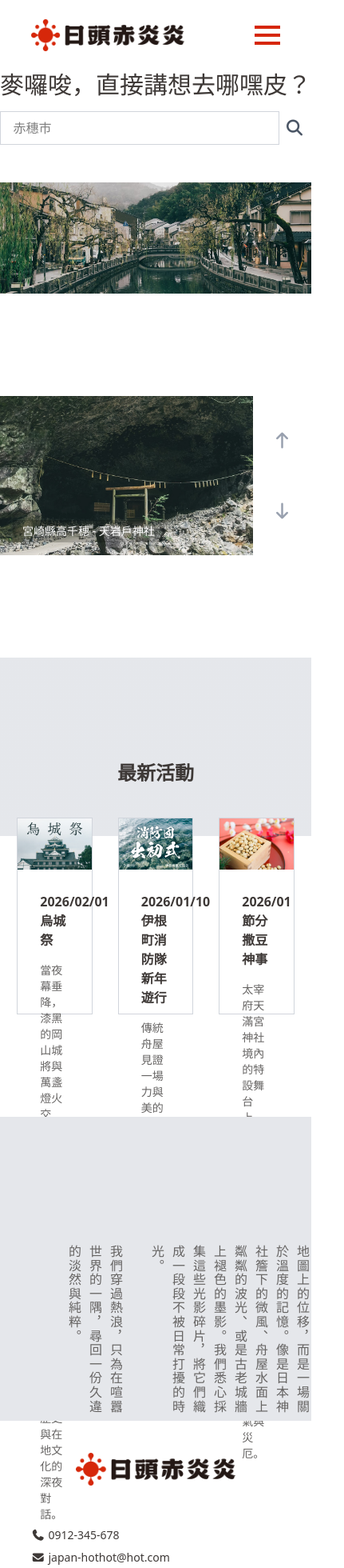
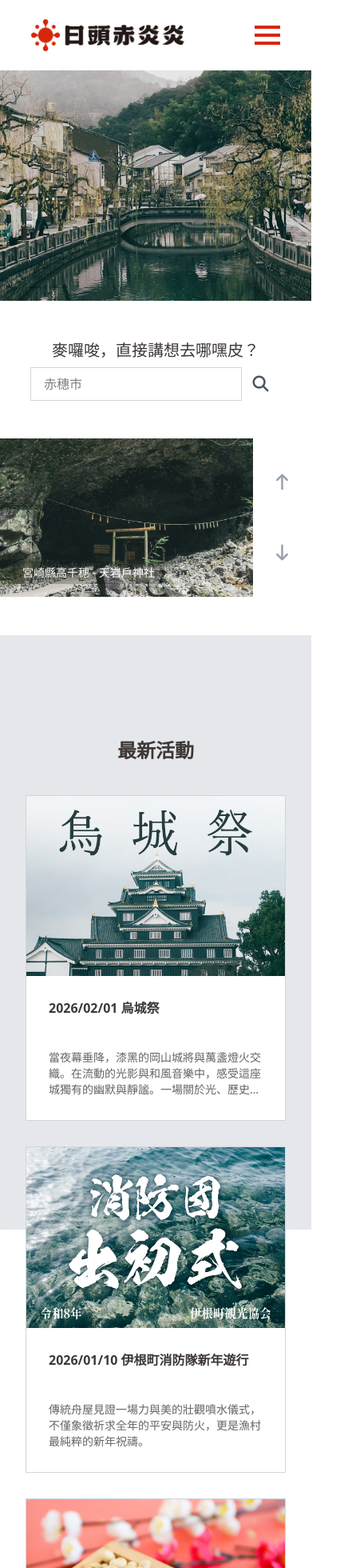
Before and after one commit to TT3x3/japan-hot-hot, a Vue app: page / in a window 390 px wide. Shown: the top 1960 px of the page at 80% size, 431 px wide, since content can reach past the window. Built offline with nearby package versions, Linux system fonts and the light colour scheme; what v-calendar would draw is missing.

Commit message:
Update RWD for header, footer, top button, login, signup, and home page

```diff
--- a/src/components/AppHeader.vue
+++ b/src/components/AppHeader.vue
@@ -14,13 +14,15 @@
         <div class="h-1 w-full bg-hot-red"></div>
         <div class="h-1 w-full bg-hot-red"></div>
       </div>
-      <div v-if="isOpen"
-        class="md:hidden fixed top-22 left-0 z-20 w-full h-full bg-black/60 transition-opacity duration-300">
+
+      <!-- 遮罩 -->
+      <div v-if="isOpen" @click="isOpen=false"
+        class="md:hidden fixed top-22 left-0 z-20 w-full h-full bg-black/60">
       </div>
 
-      <div class="md:hidden fixed top-22 right-0 z-50 w-full h-full transform transition-transform duration-200"
-        :class="isOpen ? 'translate-y-0' : '-translate-y-full pointer-events-none'">
-        <ul class="absolute flex flex-col items-center gap-4 w-full py-16 bg-gray-400 text-white">
+      <div @click.stop class="md:hidden fixed top-22 right-0 z-50 w-full h-full transform transition-transform duration-200 pointer-events-none"
+        :class="isOpen ? 'translate-y-0' : '-translate-y-full'">
+        <ul class="pointer-events-auto absolute flex flex-col items-center gap-4 w-full py-16 bg-gray-400 text-white">
           <img src="../assets/images/logo-pic.png" alt="" class="w-10">
           <router-link to="/tickets" class="hover:text-gray-400 py-2 w-full text-center">機票</router-link>
           <router-link to="/tours" class="hover:text-gray-400 py-2 w-full text-center">行程</router-link>
--- a/src/components/BackToTop.vue
+++ b/src/components/BackToTop.vue
@@ -1,7 +1,7 @@
 <template>
     <!-- top -->
     <div v-show="showTopBtn" @click="backToTop()"
-        class="fixed bottom-8 right-14 md:bg-white/30 bg-white/70 w-12 h-12 flex flex-col justify-center items-center hover:bg-white/60 cursor-pointer">
+        class="fixed bottom-[10%] right-14 md:bg-white/30 bg-white/70 w-12 h-12 flex flex-col justify-center items-center hover:bg-white/60 cursor-pointer">
         <i class="fa-solid fa-angle-up fa-xl text-gray-600"></i>
     </div>
 </template>
--- a/src/components/HomeActivity.vue
+++ b/src/components/HomeActivity.vue
@@ -3,13 +3,13 @@
         <div class="flex flex-col gap-10 pt-32">
             <h2 class="font-bold text-center text-2xl text-base-heavy">最新活動</h2>
             <!-- 卡片區 -->
-            <div class="flex flex-row justify-center items-center gap-8 w-full">
+            <div class="flex md:flex-row flex-col justify-center items-center gap-8 w-full md:px-0 px-8">
                 <!-- 卡片 -->
-                <div v-for="(activity, index) in activities" :key="index" class="w-[20%] border-solid border-1 border-gray-300">
+                <div v-for="(activity, index) in activities" :key="index" class="md:w-[20%] border-solid border-1 border-gray-300">
                     <img class="w-full" :src="activity.img" alt="activities-banner">
-                    <div class="flex flex-col gap-4 h-[180px] bg-white p-7">
-                        <h4 class="font-bold text-base-heavy">{{ activity.title }}</h4>
-                        <p class="text-sm text-base-light">
+                    <div class="flex flex-col gap-4 h-[180px] justify-between bg-white p-7">
+                        <h4 class="font-bold text-base-heavy line-clamp-2 ">{{ activity.title }}</h4>
+                        <p class="text-sm text-base-light line-clamp-3">
                             {{ activity.description }}
                         </p>
                     </div>
--- a/src/pages/AppHome.vue
+++ b/src/pages/AppHome.vue
@@ -1,19 +1,20 @@
 <template>
-  <div class="flex flex-col gap-32">
-    <div class="flex flex-col gap-12">
+  <div class="flex flex-col md:gap-32 gap-12">
+    <div class="flex md:flex-col flex-col-reverse gap-12">
       <!-- 搜尋框 -->
-      <div class="flex justify-center items-center">
-        <div class="flex flex-col gap-4 justify-center items-center">
-          <h3 class="text-3xl text-base-heavy">麥囉唆，直接講想去哪嘿皮？</h3>
-          <div class="flex justify-center items-center">
-            <input type="text" placeholder="赤穗市" class="outline-solid outline-1 outline-gray-300 py-2 px-4 w-[348px]" />
-            <button class="cursor-pointer px-2">
+      <div class="flex justify-center items-center max-w-[80%] w-full mx-auto">
+        <div class="flex flex-col gap-2 justify-center items-center w-full">
+          <h3 class="md:text-3xl text-xl text-base-heavy">麥囉唆，直接講想去哪嘿皮？</h3>
+          <div class="flex justify-center items-center w-full">
+            <input type="text" placeholder="赤穗市"
+              class="outline-solid outline-1 outline-gray-300 py-2 px-4 md:w-[348px] w-full" />
+            <button class="cursor-pointer px-3">
               <i class="fa-solid fa-magnifying-glass fa-lg text-gray-600"></i>
             </button>
           </div>
         </div>
       </div>
-      <img src="../assets/images/home-banner.jpg" class="w-full relative" alt="home-banner">
+      <img src="../assets/images/home-banner.jpg" class="w-full h-72 relative object-cover" alt="home-banner">
     </div>
 
 
@@ -23,18 +24,18 @@
     <HomeActivity />
 
     <!-- 關於我 -->
-    <div class="bg-gray-200 overflow-x-hidden">
-      <div class="flex w-full justify-between items-center gap-20">
-        <div class="flex flex-row justify-end gap-20">
-          <img src="../assets/images/about-img-2.jpg" alt="about-img-2" class="max-w-[34%] h-auto">
-          <div class="flex flex-col gap-8 h-[45%] [writing-mode:vertical-rl] pt-40">
+    <div class="bg-gray-200 overflow-x-hidden md:py-0 py-12">
+      <div class="flex w-full justify-center items-center gap-8">
+        <div class="flex flex-col md:items-end items-center">
+          <img src="../assets/images/about-img-2.jpg" alt="about-img-2" class="md:h-72 h-96 object-cover md:pr-16">
+          <div class="flex flex-col md:gap-8 gap-4 h-[45%] md:[writing-mode:vertical-rl] md:px-12 md:py-0 p-8">
             <h2 class="font-bold text-xl text-base-heavy">日頭赤炎炎</h2>
-            <p class="leading-6.5 tracking-widest text-base-light">
+            <p class="md:leading-6.5 tracking-widest md:text-base text-sm text-base-light">
               這句話是我們對這片土地及內心最直白的問候—「日頭赤炎炎」。<br /><br />在南國的烈日下，影子被濃縮成腳下的一抹深邃，而我們選擇在心最炙熱的時刻啟程。我們深信，旅行不只是地圖上的位移，而是一場關於溫度的記憶。像是日本神社簷下的微風、舟屋水面上粼粼的波光、或是古老城牆上褪色的墨影。我們悉心採集這些光影碎片，將它們織成一段段不被日常打擾的時光。<br /><br />我們穿過熱浪，只為在喧囂世界的一隅，尋回一份久違的淡然與純粹。
             </p>
           </div>
         </div>
-        <img src="../assets/images/about-img-1.jpg" alt="about-img-1" class="max-w-[30%] w-full h-auto">
+        <img src="../assets/images/about-img-1.jpg" alt="about-img-1" class="hidden md:block max-w-[30%] h-full object-cover">
       </div>
     </div>
 
--- a/src/pages/AppLogin.vue
+++ b/src/pages/AppLogin.vue
@@ -1,22 +1,22 @@
 <template>
-    <div class="flex flex-col gap-32 w-full bg-gray-100">
+    <div class="flex flex-col md:gap-32 gap-12 w-full bg-gray-100">
         <!-- top -->
-        <div class="relative h-80 overflow-hidden">
+        <div class="relative md:h-80 h-40 overflow-hidden">
             <img src="../assets/images/carousel-5.jpg" alt="" class=" w-full h-full object-cover">
         </div>
         <div>
             <div class="flex justify-center items-center">
-                <h1 class="text-3xl text-center tracking-[2rem] pl-[2rem] text-base-heavy">歡迎回來</h1>
+                <h1 class="text-3xl text-center md:tracking-[2rem] tracking-[1rem] pl-[2rem] text-base-heavy">歡迎回來</h1>
             </div>
             <div class="mx-auto max-w-[80%] flex justify-between items-center">
-                <div class="flex flex-col gap-32 w-full justify-center">
+                <div class="flex flex-col md:gap-32 gap-12 w-full justify-center">
                     <div></div>
                     <!-- 登入區塊 -->
                     <div class="flex flex-col justify-center items-center gap-12">
-                        <form class="bg-white px-10 py-18 w-full max-w-3xl flex flex-col gap-6 justify-center">
+                        <form class="bg-white md:px-10 px-4 md:py-18 py-6 w-full max-w-3xl flex flex-col gap-6 justify-center">
                             <div class="flex flex-col gap-4">
                                 <div class="flex flex-col gap-1 px-4">
-                                    <div class="flex flex-row w-full items-center">
+                                    <div class="flex md:flex-row flex-col md:items-center items-start md:gap-0 gap-1 w-full">
                                         <label for="emailInput"
                                             class="inline-block w-24 font-bold text-base-light">Email</label>
                                         <input id="emailInput" type="email" v-model.trim="loginInfo.email"
@@ -27,9 +27,9 @@
                                     <small v-if="errorInfo.email" class="text-sm text-end text-hot-red">{{
                                         errorInfo.email }}</small>
                                 </div>
-                                <div class="w-full h-px bg-gray-100"></div>
+                                <div class="md:block hidden w-full h-px bg-gray-100"></div>
                                 <div class="flex flex-col gap-1 px-4">
-                                    <div class="flex flex-row w-full items-center">
+                                    <div class="flex md:flex-row flex-col md:items-center items-start md:gap-0 gap-1 w-full">
                                         <label for="passwordInput"
                                             class="inline-block w-24 font-bold text-base-light">密碼</label>
                                         <input id="passwordInput" type="password" v-model.trim="loginInfo.password"
@@ -41,11 +41,11 @@
                                         errorInfo.password }}</small>
                                 </div>
                             </div>
-                            <div class="flex gap-4 justify-center items-center">
+                            <div class="flex md:flex-row flex-col gap-4 justify-center items-center">
                                 <button type="submit" @click.prevent="postLogin()"
-                                    class="w-36 cursor-pointer bg-hot-red text-center text-white py-3  hover:bg-red-500 active:bg-red-700 transition-colors">登入</button>
+                                    class="md:w-36 w-full cursor-pointer bg-hot-red text-center text-white py-3  hover:bg-red-500 active:bg-red-700 transition-colors">登入</button>
                                 <router-link to="/signup"
-                                    class="w-36 cursor-pointer bg-gray-400 text-center text-white py-3  hover:bg-gray-300 active:bg-gray-500 transition-colors">加入日頭</router-link>
+                                    class="md:w-36 w-full cursor-pointer bg-gray-400 text-center text-white py-3  hover:bg-gray-300 active:bg-gray-500 transition-colors">加入日頭</router-link>
                             </div>
                             <!-- <p class="text-center text-sm px-4 cursor-pointer text-base-light">忘記密碼了嗎？</p> -->
                             <div class="w-full h-px bg-gray-100"></div>
```
Also changed, not shown: src/pages/AppSignup.vue (+23 -23 lines).
